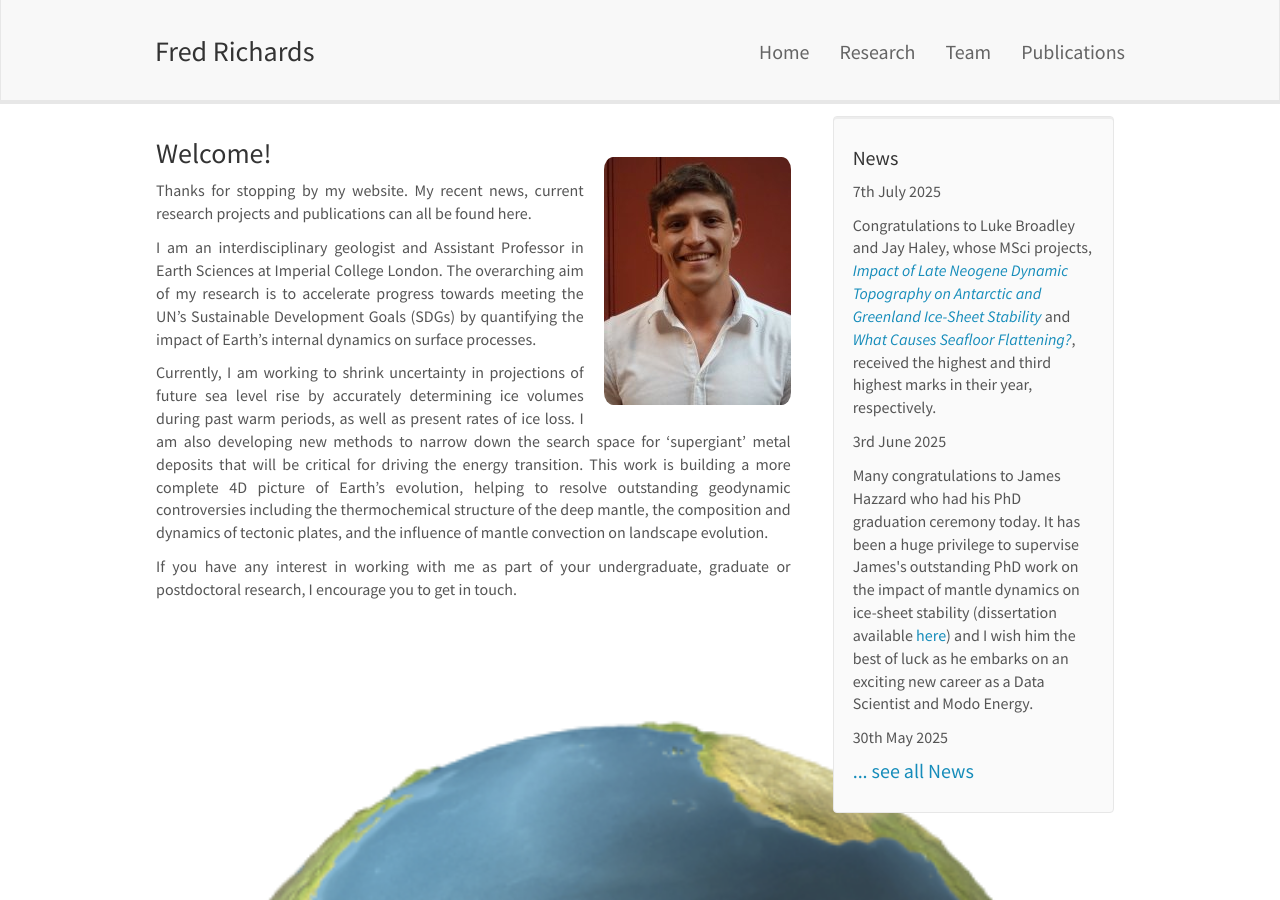
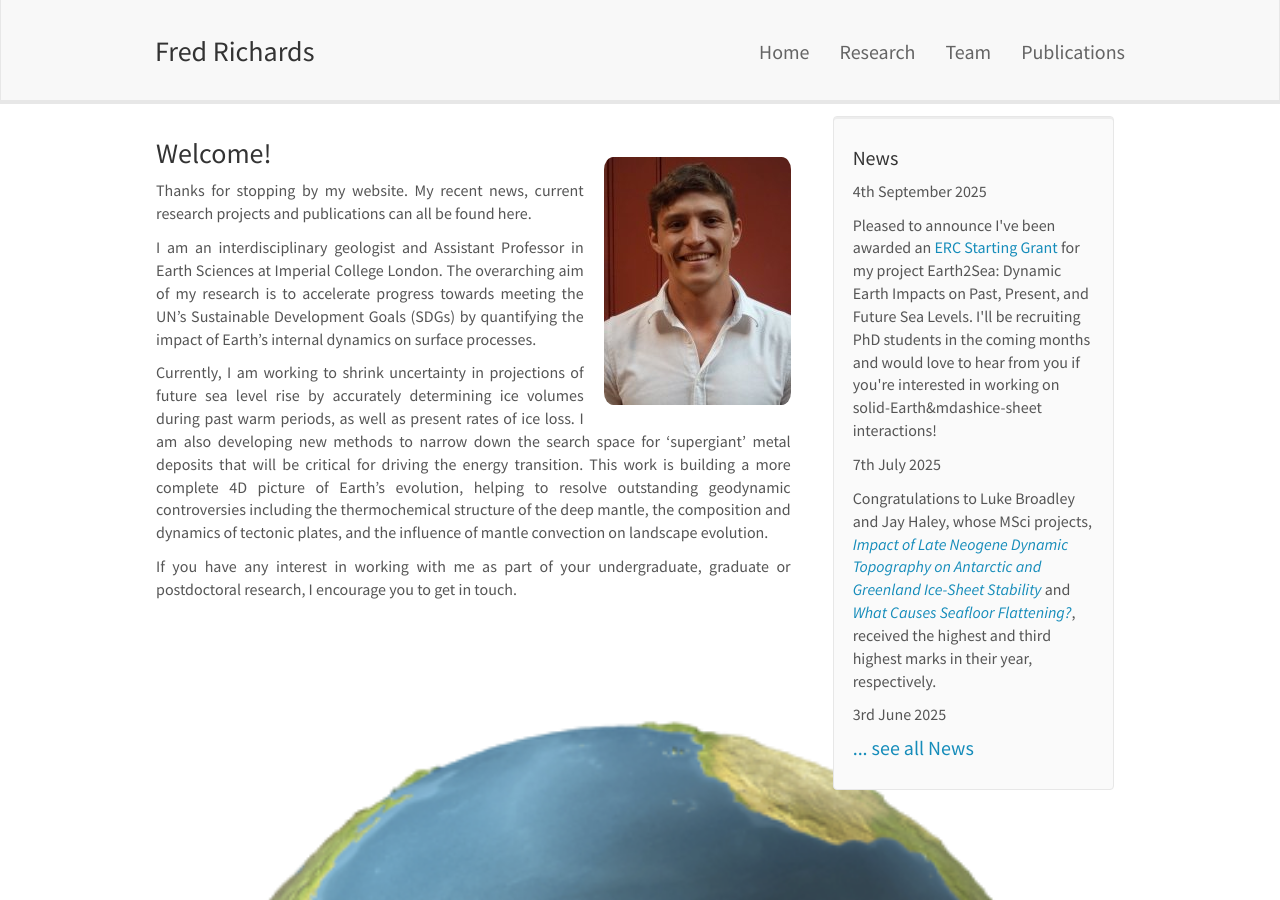
Before and after one commit to freddrichards/freddrichards.github.io, a Jekyll site: the page built from index.md, in a window 1280 px wide and 900 px high. Built offline with Jekyll 4.4.1, drawn with Linux system fonts in a browser that asks for light colours; nearby versions of some CDN libraries.

Commit message:
Update news.yml

```diff
--- a/_data/news.yml
+++ b/_data/news.yml
@@ -1,3 +1,6 @@
+- date: 4th September 2025
+- headline: "Pleased to announce I've been awarded an <a href='https://www.imperial.ac.uk/news/268033/imperial-celebrates-10million-european-grant-success/'>ERC Starting Grant</a>  for my project </i>Earth2Sea: Dynamic Earth Impacts on Past, Present, and Future Sea Levels</i>. I'll be recruiting PhD students in the coming months and would love to hear from you if you're interested in working on solid-Earth&mdashice-sheet interactions!"
+
 - date: 7th July 2025
 - headline: "Congratulations to Luke Broadley and Jay Haley, whose MSci projects, <a href='/documents/theses/broadley_2025.pdf'><i>Impact of Late Neogene Dynamic Topography on Antarctic and Greenland Ice-Sheet Stability</i></a> and <a href='/documents/theses/haley_2025.pdf'><i>What Causes Seafloor Flattening?</i></a>, received the highest and third highest marks in their year, respectively."
 
```
